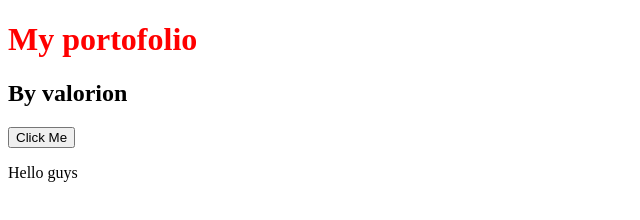
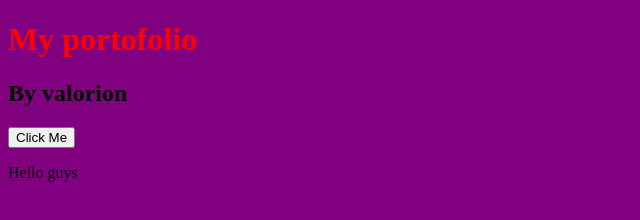
Before and after one commit to valorion01/portofolio, a plain HTML site: page index.html in a window 1280 px wide. Shown: the whole page, without its empty margins (0-640 px from the left). Drawn offline with Linux system fonts and the light colour scheme.

Commit message:
Update index.html

```diff
--- a/index.html
+++ b/index.html
@@ -3,7 +3,7 @@
       <head>
             <title>My Portofolio</title>
       </head>
-      <body style="backgroundcolor:purple">
+      <body style="background-color:purple">
             <h1 style="color:red">My portofolio</h1>
             <h2>By valorion</h2>
             <button onclick=alert('YO')>Click Me</button>
```
